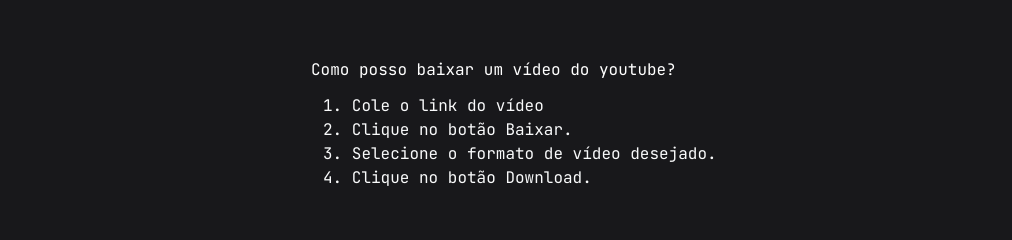
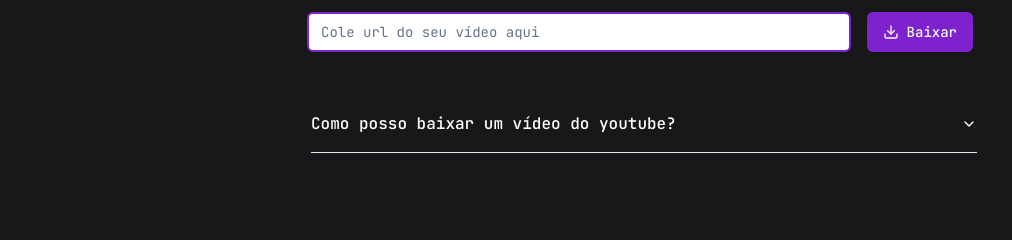
Before and after one commit to piazin/ytfetch-web, a Next.js app: page / in a window 1280 px wide. Shown: the part 302-542 px from the top of the page, without its empty margins (0-1012 px from the left). Built offline with nearby package versions, Linux system fonts and the light colour scheme; no server answers.

Commit message:
:lipstick: feat: added accordion in help section

```diff
--- a/package.json
+++ b/package.json
@@ -9,6 +9,7 @@
     "lint": "next lint"
   },
   "dependencies": {
+    "@radix-ui/react-accordion": "^1.1.2",
     "@radix-ui/react-label": "^2.0.2",
     "@radix-ui/react-progress": "^1.0.3",
     "@radix-ui/react-select": "^2.0.0",
--- a/src/components/interface/HelpSection/index.tsx
+++ b/src/components/interface/HelpSection/index.tsx
@@ -1,15 +1,29 @@
+import {
+  Accordion,
+  AccordionContent,
+  AccordionItem,
+  AccordionTrigger,
+} from "@/components/ui/accordion";
 import React from "react";
 
 export const HelpSection = () => {
   return (
-    <section className=" text-gray-50 my-12 self-start ml-1">
-      <p>Como posso baixar um vídeo do youtube?</p>
+    <section className=" text-gray-50 my-8 self-start ml-1 w-full">
+      <Accordion type="single" collapsible>
+        <AccordionItem value="item-1">
+          <AccordionTrigger>
+            Como posso baixar um vídeo do youtube?
+          </AccordionTrigger>
+          <AccordionContent>
             <ol className="list-decimal list-inside ml-3 mt-3">
               <li>Cole o link do vídeo</li>
               <li>Clique no botão Baixar.</li>
               <li>Selecione o formato de vídeo desejado.</li>
               <li>Clique no botão Download.</li>
             </ol>
+          </AccordionContent>
+        </AccordionItem>
+      </Accordion>
     </section>
   );
 };
--- /dev/null
+++ b/src/components/ui/accordion.tsx
@@ -0,0 +1,60 @@
+"use client"
+
+import * as React from "react"
+import * as AccordionPrimitive from "@radix-ui/react-accordion"
+import { ChevronDown } from "lucide-react"
+
+import { cn } from "@/lib/utils"
+
+const Accordion = AccordionPrimitive.Root
+
+const AccordionItem = React.forwardRef<
+  React.ElementRef<typeof AccordionPrimitive.Item>,
+  React.ComponentPropsWithoutRef<typeof AccordionPrimitive.Item>
+>(({ className, ...props }, ref) => (
+  <AccordionPrimitive.Item
+    ref={ref}
+    className={cn("border-b", className)}
+    {...props}
+  />
+))
+AccordionItem.displayName = "AccordionItem"
+
+const AccordionTrigger = React.forwardRef<
+  React.ElementRef<typeof AccordionPrimitive.Trigger>,
+  React.ComponentPropsWithoutRef<typeof AccordionPrimitive.Trigger>
+>(({ className, children, ...props }, ref) => (
+  <AccordionPrimitive.Header className="flex">
+    <AccordionPrimitive.Trigger
+      ref={ref}
+      className={cn(
+        "flex flex-1 items-center justify-between py-4 font-medium transition-all hover:underline [&[data-state=open]>svg]:rotate-180",
+        className
+      )}
+      {...props}
+    >
+      {children}
+      <ChevronDown className="h-4 w-4 shrink-0 transition-transform duration-200" />
+    </AccordionPrimitive.Trigger>
+  </AccordionPrimitive.Header>
+))
+AccordionTrigger.displayName = AccordionPrimitive.Trigger.displayName
+
+const AccordionContent = React.forwardRef<
+  React.ElementRef<typeof AccordionPrimitive.Content>,
+  React.ComponentPropsWithoutRef<typeof AccordionPrimitive.Content>
+>(({ className, children, ...props }, ref) => (
+  <AccordionPrimitive.Content
+    ref={ref}
+    className={cn(
+      "overflow-hidden text-sm transition-all data-[state=closed]:animate-accordion-up data-[state=open]:animate-accordion-down",
+      className
+    )}
+    {...props}
+  >
+    <div className="pb-4 pt-0">{children}</div>
+  </AccordionPrimitive.Content>
+))
+AccordionContent.displayName = AccordionPrimitive.Content.displayName
+
+export { Accordion, AccordionItem, AccordionTrigger, AccordionContent }
```
Also changed, not shown: 1 other file (tests, documents, lock files or other folders). Lines whose indentation alone changed are shown as unchanged.
